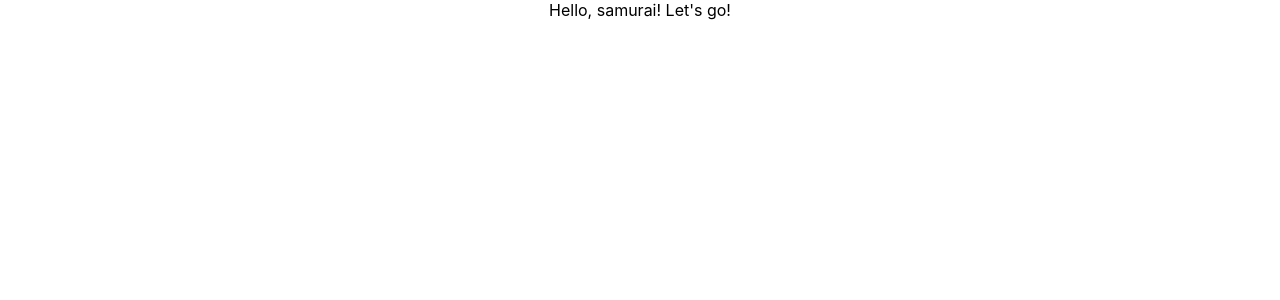
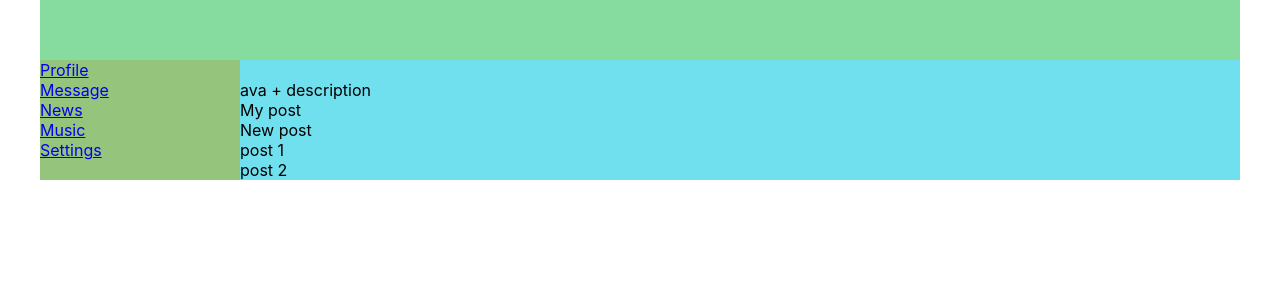
Before and after one commit to EGalanin/samurai-way, a React (Create React App) app: page / in a window 1280 px wide. Shown: the top 300 px of the page. Built offline with nearby package versions, Linux system fonts and the light colour scheme.

Commit message:
add structure

```diff
--- a/public/index.html
+++ b/public/index.html
@@ -24,7 +24,7 @@
       work correctly both with client-side routing and a non-root public URL.
       Learn how to configure a non-root public URL by running `npm run build`.
     -->
-    <title>React App</title>
+    <title>Social network</title>
   </head>
   <body>
     <noscript>You need to enable JavaScript to run this app.</noscript>
--- a/src/App.css
+++ b/src/App.css
@@ -1,38 +1,33 @@
-.App {
-  text-align: center;
+.app-wrapper {
+  display: grid;
+  width: 1200px;
+  margin: 0 auto
+;
+
+  grid-template-areas:
+          "h h"
+          "n c";
+  grid-template-rows: 60px 1fr;
+  grid-template-columns: 2fr 10fr;
+  /*grid-gap: 10px;*/
+
 }
 
-.App-logo {
-  height: 40vmin;
-  pointer-events: none;
+.header {
+  grid-area: h;
+  background-color: #86dc9e;
 }
 
-@media (prefers-reduced-motion: no-preference) {
-  .App-logo {
-    animation: App-logo-spin infinite 20s linear;
-  }
+.header img {
+  width: 20px;
 }
 
-.App-header {
-  background-color: #282c34;
-  min-height: 100vh;
-  display: flex;
-  flex-direction: column;
-  align-items: center;
-  justify-content: center;
-  font-size: calc(10px + 2vmin);
-  color: white;
+.nav {
+  grid-area: n;
+  background-color: #95c57d;
 }
 
-.App-link {
-  color: #61dafb;
+.content {
+  grid-area: c;
+  background-color: #70e0ef;
 }
-
-@keyframes App-logo-spin {
-  from {
-    transform: rotate(0deg);
-  }
-  to {
-    transform: rotate(360deg);
-  }
-}
--- a/src/App.tsx
+++ b/src/App.tsx
@@ -1,12 +1,53 @@
 import React from 'react';
 import './App.css';
 
-function App() {
-  return (
-    <div className="App">
-     Hello, samurai! Let's go!
-    </div>
-  );
+const App = () => {
+    return (
+        <div className="app-wrapper">
+            <header className='header'>
+                <img src="#" alt=""/>
+            </header>
+            <nav className='nav'>
+                <div>
+                    <a href="#">Profile</a>
+                </div>
+                <div>
+                    <a href="#">Message</a>
+                </div>
+                <div>
+                    <a href="#">News</a>
+                </div>
+                <div>
+                    <a href="#">Music</a>
+                </div>
+                <div>
+                    <a href="#">Settings</a>
+                </div>
+            </nav>
+            <div className='content'>
+                <div>
+                    <img src="" alt=""/>
+                </div>
+                <div>
+                    ava + description
+                </div>
+                <div>
+                    My post
+                    <div>
+                        New post
+                    </div>
+                    <div>
+                        <div>
+                            post 1
+                        </div>
+                        <div>
+                            post 2
+                        </div>
+                    </div>
+                </div>
+            </div>
+        </div>
+    );
 }
 
 export default App;
```
Also changed, not shown: 1 other file (tests, documents, lock files or other folders).
